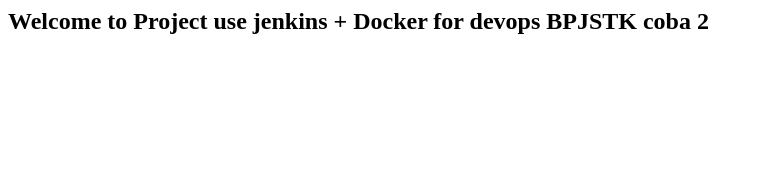
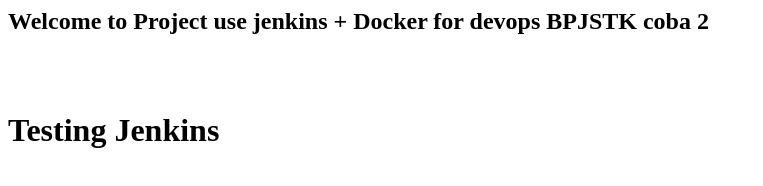
Before and after one commit to wahyugnc/local-devops-sample, a plain HTML site: page index.html in a window 1280 px wide. Shown: the whole page, without its empty margins (0-763 px from the left). Drawn offline with Linux system fonts and the light colour scheme.

Commit message:
Update index.html
Testing Jenkins

```diff
--- a/index.html
+++ b/index.html
@@ -1 +1,6 @@
 <h2> Welcome to Project use jenkins + Docker for devops BPJSTK coba 2 </h2>
+
+<br>
+<br>
+
+<h1>Testing Jenkins</h1>
```
